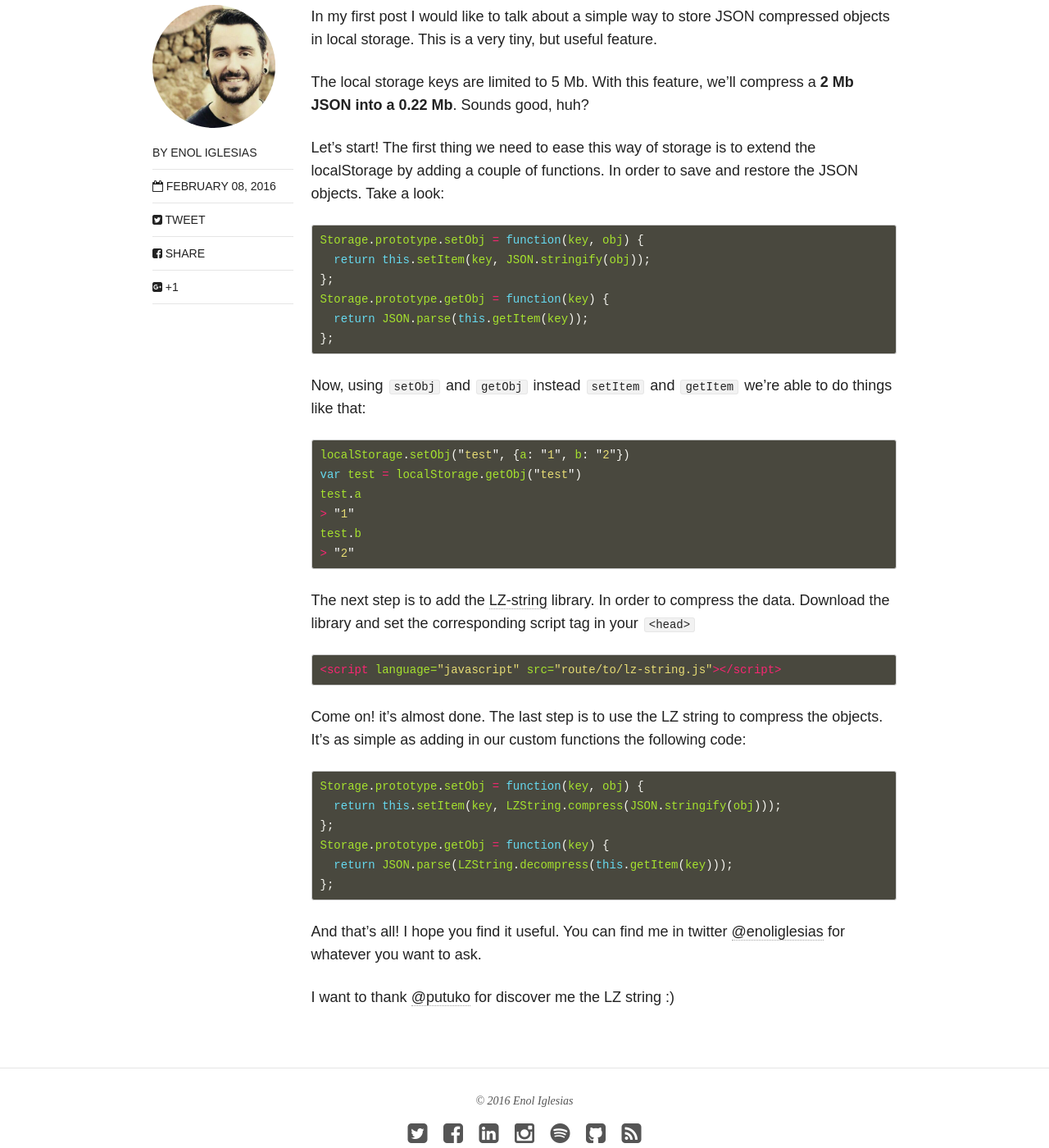
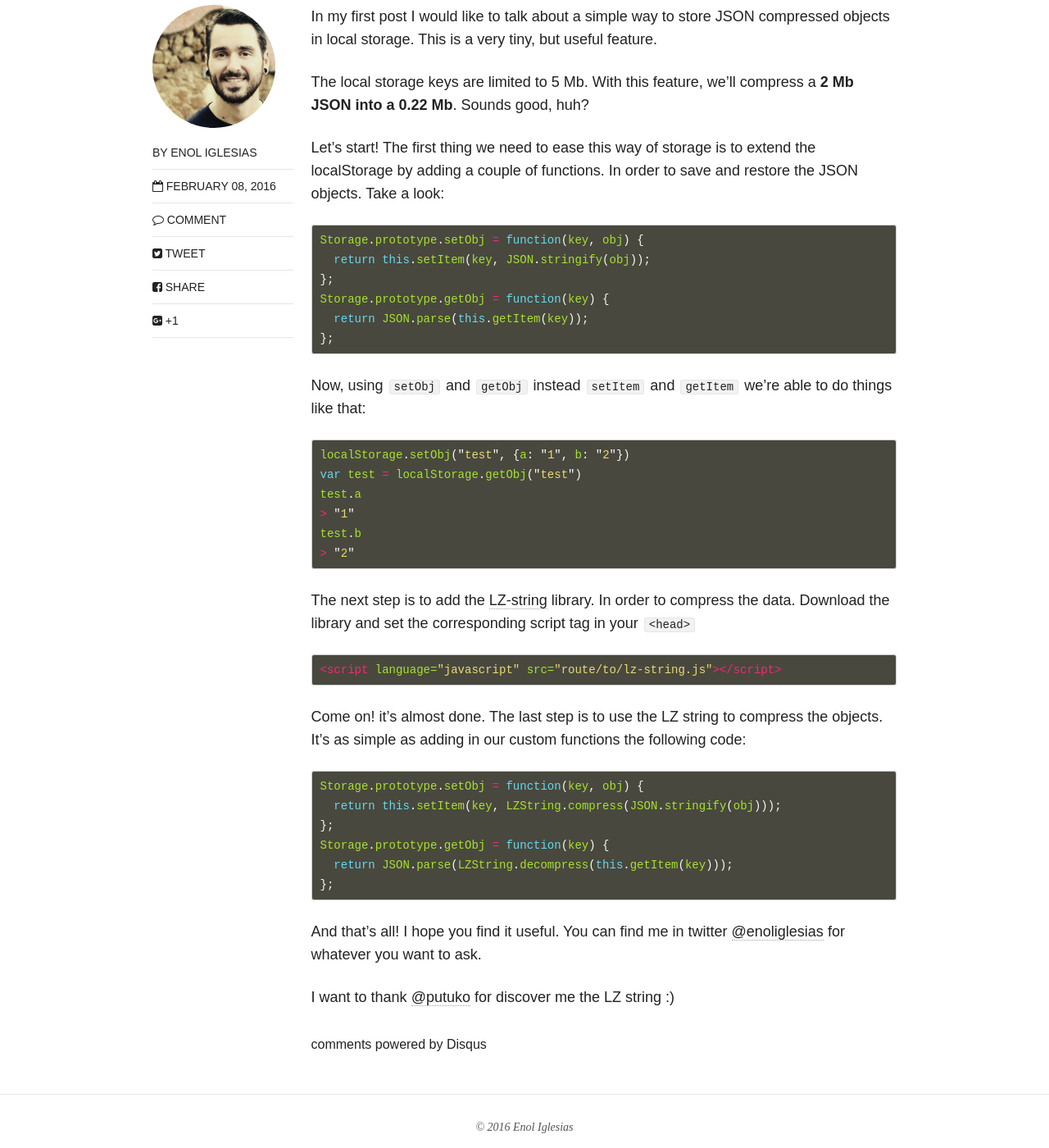
Before and after one commit to enoliglesias/enoliglesias.github.io, a Jekyll site: the page built from _posts/2016-02-08-storing-compressed-json-objects-in-local-storage-with-lz-string.markdown, in a window 1280 px wide and 1400 px high, scrolled down 461 px. Shown: the whole window at 82% size. Built offline with Jekyll 4.4.1, drawn with Linux system fonts in a browser that asks for light colours; nearby versions of some CDN libraries; comment, search, counter and statistics services are not loaded; some of the changed lines change nothing that is shown.

Commit message:
Add comments by disqus

```diff
--- a/_config.yml
+++ b/_config.yml
@@ -40,7 +40,7 @@
   avatar: bio-photo.jpg
   email: info@undefinedmethod.com
   spotify: demenzial
-  disqus-shortname:
+  disqus-shortname: undefinedmethod
   twitter: enoliglesias
   facebook: enoliglesias
   github: enoliglesias
--- a/_posts/2016-02-08-storing-compressed-json-objects-in-local-storage-with-lz-string.markdown
+++ b/_posts/2016-02-08-storing-compressed-json-objects-in-local-storage-with-lz-string.markdown
@@ -5,6 +5,7 @@
 share: true
 categories: blog
 excerpt: A simple tiny way to store JSON compressed objects in the local storage
+comments: true
 tags: [json, javascript, local storage, compress, lz string]
 date: 2016-02-08T19:26:59+01:00
 ---
```
